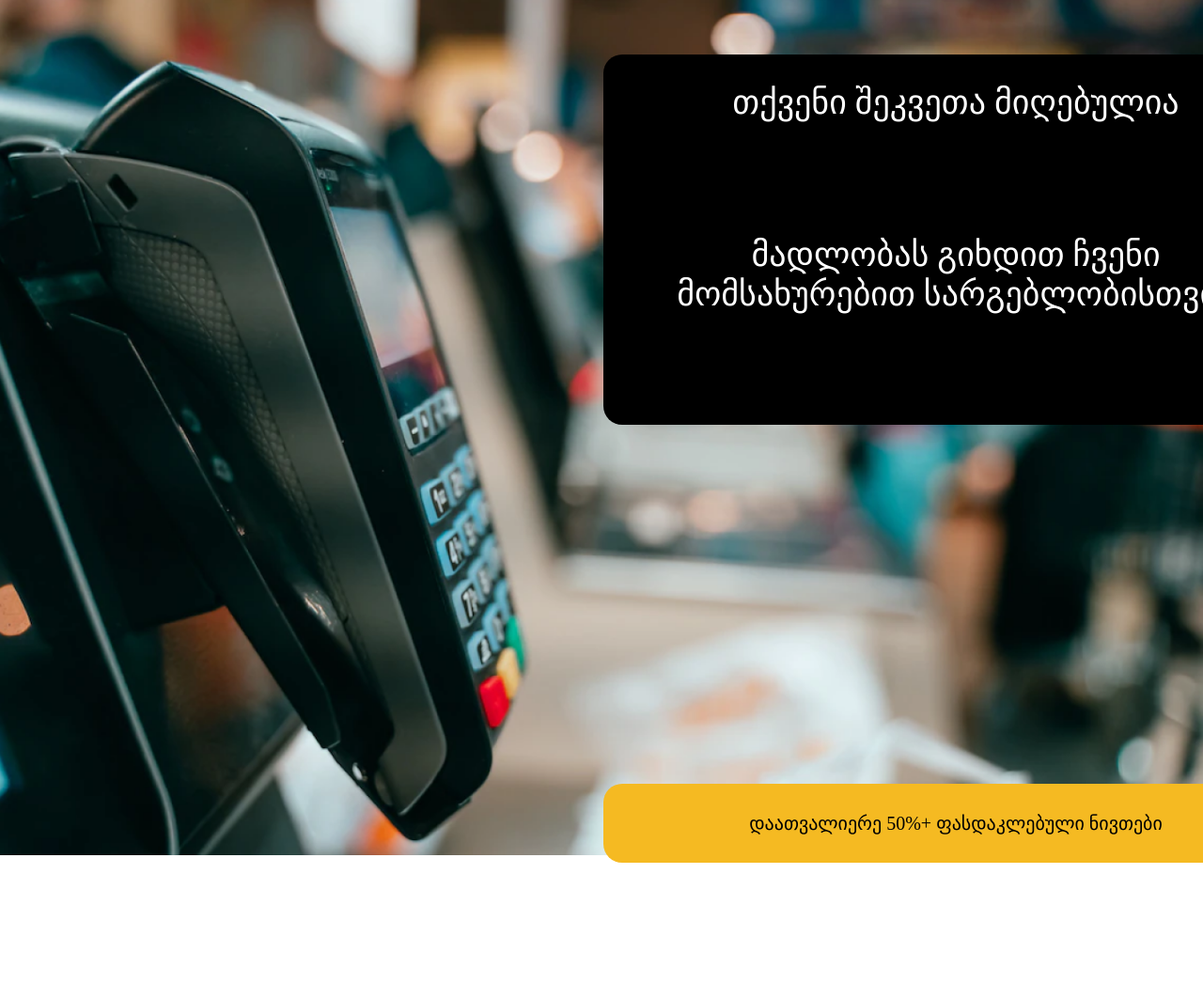
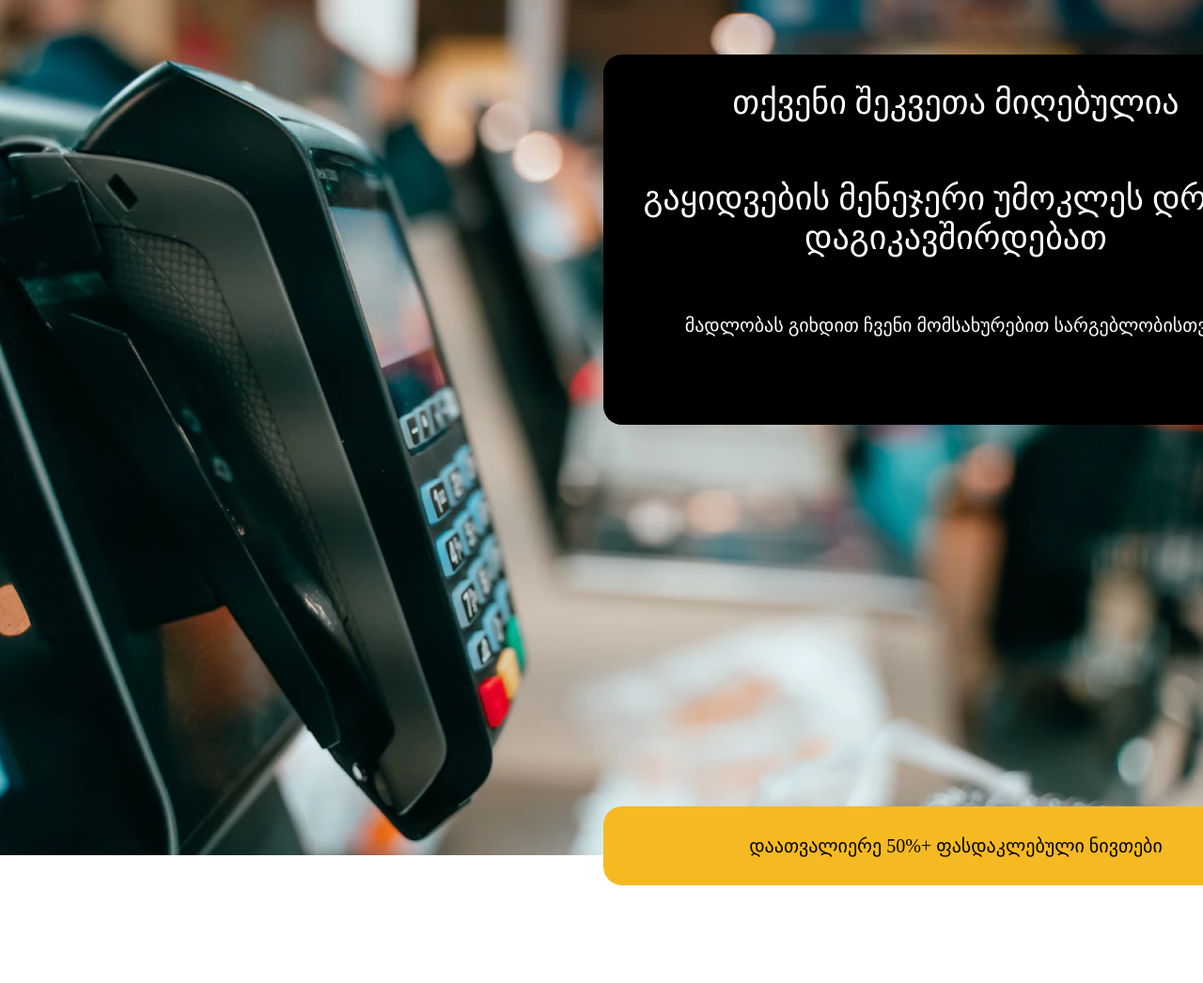
Before and after one commit to aniKoiava/registration-form, a plain HTML site: page action.html in a window 1280 px wide. Shown: the top 1046 px of the page at 94% size. Before the commit the page ends 1022 px from the top, so only its background shows below. Drawn offline with Linux system fonts and the light colour scheme.

Commit message:
homework 9

```diff
--- a/action.html
+++ b/action.html
@@ -13,7 +13,12 @@
         <div class="success">
             <div class="text">
                 <p class="satauri1">თქვენი შეკვეთა მიღებულია</p>
-                <p class="satauri2"></p>
+                <p class="satauri2">
+
+                    გაყიდვების მენეჯერი უმოკლეს დროში
+                    დაგიკავშირდებათ
+
+                   </p>
                 <p class="thanks">მადლობას გიხდით ჩვენი მომსახურებით სარგებლობისთვის</p>
                 <div class="items">
                     <p class="look">დაათვალიერე 50%+ ფასდაკლებული ნივთები</p>
--- a/style/style.css
+++ b/style/style.css
@@ -91,7 +91,7 @@ h3{
     padding: 30px;
     text-align: center;
 }
-.look{
+.thanks{
     font-size: 20px;
 }
 .items{
```
